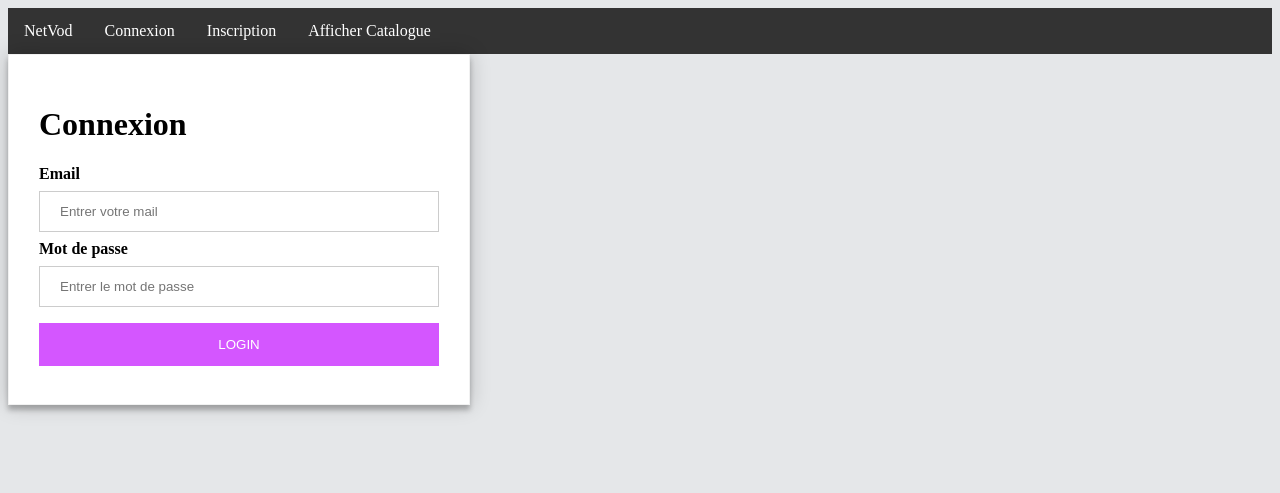
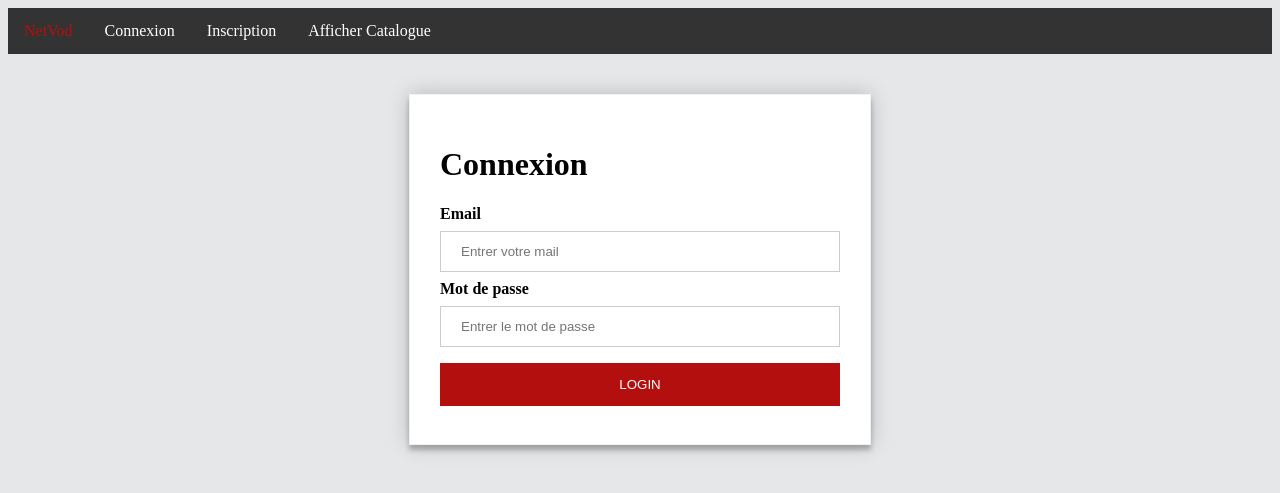
Before and after one commit to lucasbcap/SAE_S1.05_Beal_Alexandre_Raoult_Steelandt, a PHP site: page /?action=sign-in in a window 1280 px wide. Shown: the top 493 px of the page. Run offline with PHP 8.4, Linux system fonts and the light colour scheme.

Commit message:
ajout style.csst ajout dispatcher.php

```diff
--- a/CSS/style.css
+++ b/CSS/style.css
@@ -18,6 +18,10 @@ li a {
     text-decoration: none;
 }
 
+#Netvod{
+    color:#B30F0FFF;
+}
+
 li a:hover {
     background-color: #111;
 }
@@ -32,8 +36,11 @@ body{
 
 /* Bordered form */
 form {
-    width:400px;
+    width: 400px;
     padding: 30px;
+    margin-left: auto;
+    margin-right: auto;
+    margin-top: 40px;
     border: 1px solid #f1f1f1;
     background: #fff;
     box-shadow: 0 0 20px 0 rgba(0, 0, 0, 0.2), 0 5px 5px 0 rgba(0, 0, 0, 0.24);
@@ -56,7 +63,7 @@ input[type=text], input[type=password], input[type=email] {
 
 /* Set a style for all buttons */
 input[type=submit] {
-    background-color: #d456ff;
+    background-color: #B30F0FFF;
     color: white;
     padding: 14px 20px;
     margin: 8px 0;
@@ -66,6 +73,6 @@ input[type=submit] {
 }
 input[type=submit]:hover {
     background-color: white;
-    color: #d456ff;
-    border: 1px solid #d456ff;
+    color: #B30F0FFF;
+    border: 1px solid #B30F0FFF;
 }
--- a/src/classes/dispatcher/Dispatcher.php
+++ b/src/classes/dispatcher/Dispatcher.php
@@ -63,7 +63,7 @@ class Dispatcher
 </head>
 <header>
 <ul>
-    <li><a href='./'>NetVod</a></li>
+    <li><a href='./' id='Netvod'>NetVod</a></li>
     <li><a href='?action=sign-in'>Connexion</a></li>
     <li><a href='?action=add-user'>Inscription</a></li>
     <li><a href='?action=display-catalogue'>Afficher Catalogue</a></li>
```
